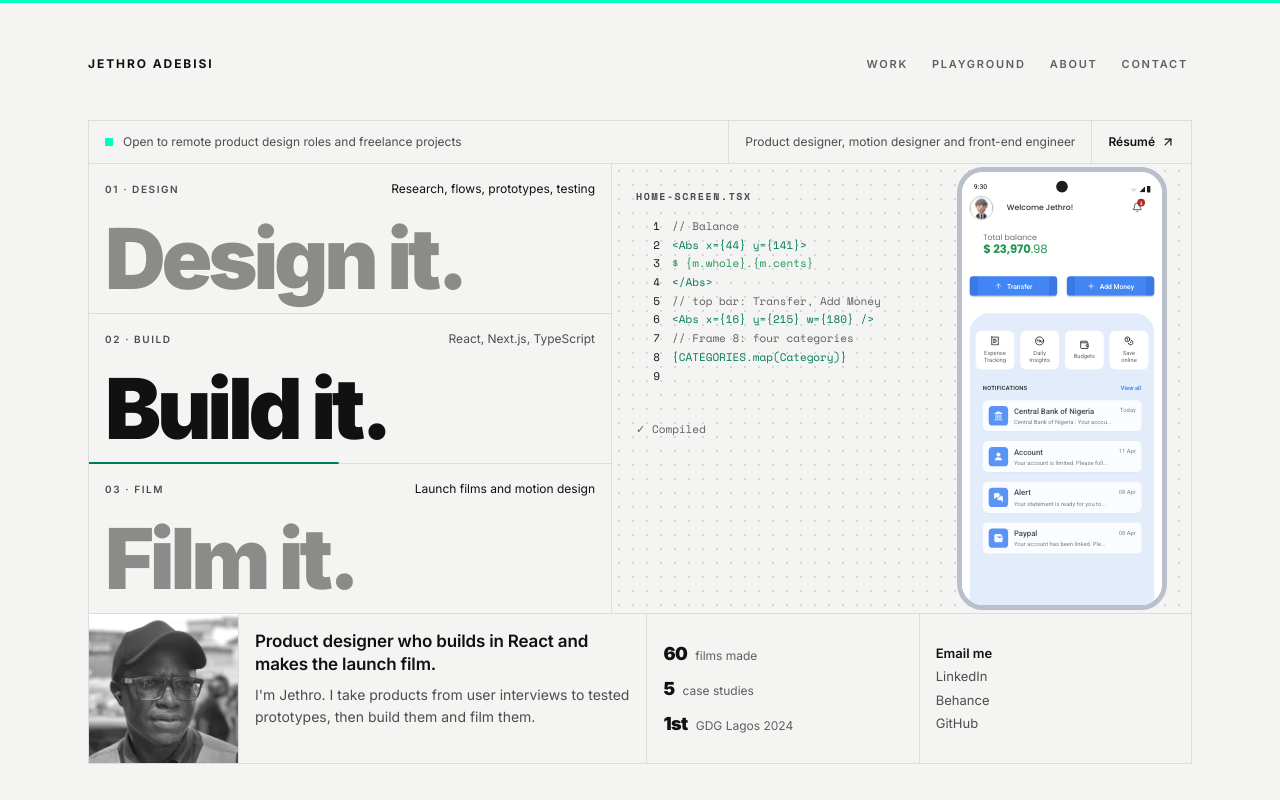
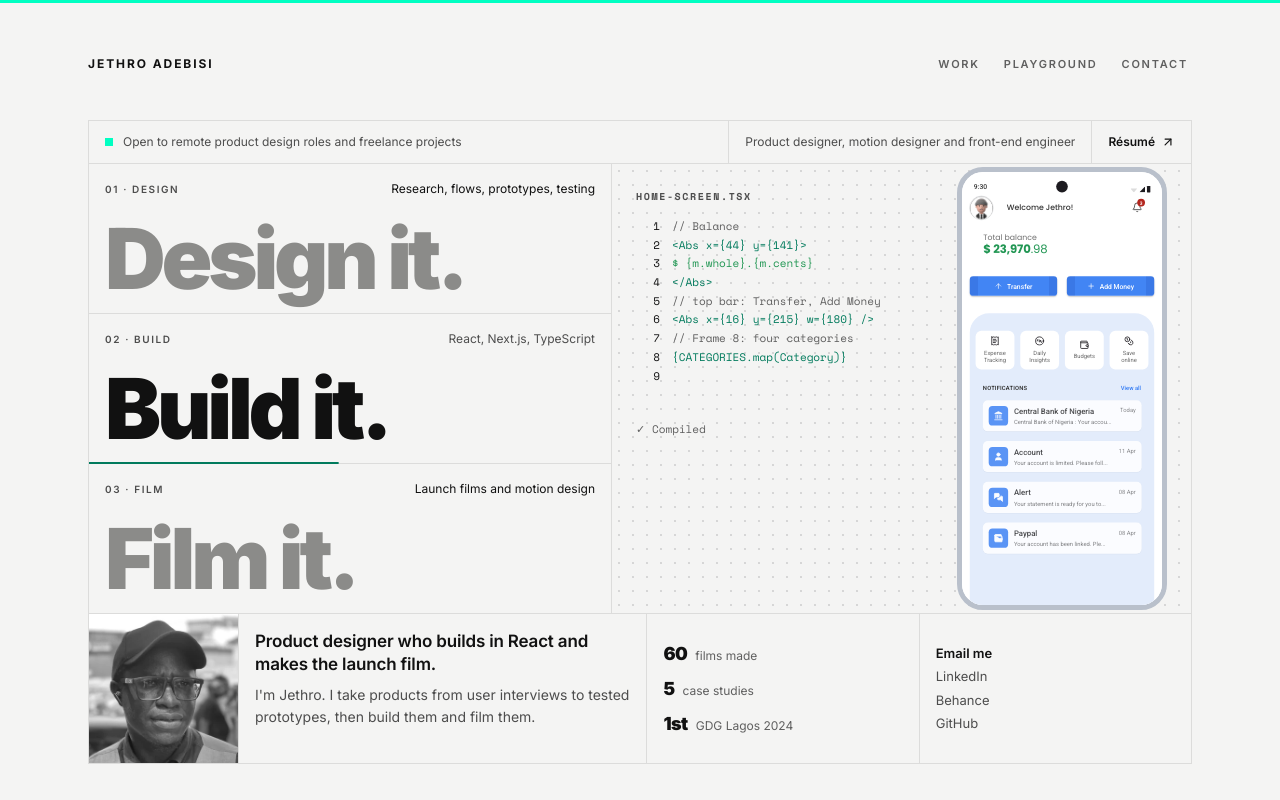
Before and after one commit to JetflowUX/myportfolio, a Next.js app: page / in a window 1280 px wide. Shown: the top 800 px of the page. Built offline with nearby package versions, Linux system fonts and the light colour scheme.

Commit message:
Menu: Work, Playground, Contact
Co-Authored-By: Claude Opus 5.5 <noreply@anthropic.com>

```diff
--- a/components/top-nav.tsx
+++ b/components/top-nav.tsx
@@ -7,12 +7,11 @@ import Link from "next/link";
    blurred. It sits at the top of the page and scrolls away with it. On phones
    the links wrap to their own row under the name, so nothing hides in a menu.
    Anchors match the sections on app/page.tsx. Work opens The Shelf (/work) and Playground its
-   own page (2026-11-03, his ask); Process left the menu to keep it to one row, and Films
-   too once The Shelf carried the films (his call). */
+   own page (2026-11-03, his ask); Process left the menu to keep it to one row, Films
+   (now on The Shelf) and About went too: the menu is Work, Playground, Contact (his call). */
 const LINKS = [
   { href: "/work", label: "Work" },
   { href: "/playground", label: "Playground" },
-  { href: "/#about", label: "About" },
   { href: "/#contact", label: "Contact" },
 ];
 
```
